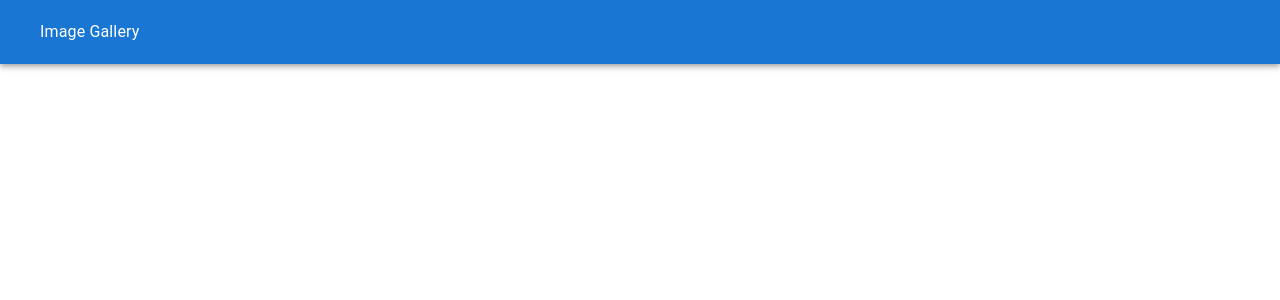
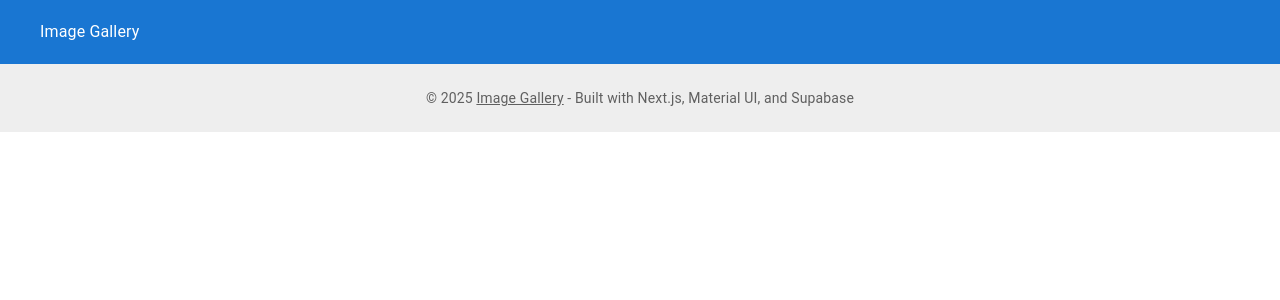
Before and after one commit to aayman01/image_upload, a Next.js app: page / in a window 1280 px wide. Shown: the top 300 px of the page. Built offline with nearby package versions, Linux system fonts and the light colour scheme; some icons are missing.

Commit message:
footer complete

```diff
--- a/src/app/page.tsx
+++ b/src/app/page.tsx
@@ -1,11 +1,12 @@
 import Header from "@/components/Header";
-
+import Footer from "@/components/Footer";
 
 
 export default function Home() {
   return (
     <>
       <Header/>
+      <Footer/>
     </>
   );
 }
--- /dev/null
+++ b/src/components/Footer.tsx
@@ -0,0 +1,35 @@
+"use client"
+import Box from "@mui/material/Box";
+import Typography from "@mui/material/Typography";
+import Container from "@mui/material/Container";
+import Link from "@mui/material/Link";
+import { useTheme } from "@mui/material";
+
+export default function Footer() {
+    const theme = useTheme();
+  return (
+    <Box
+      component="footer"
+      sx={{
+        py: 3,
+        px: 2,
+        mt: "auto",
+        backgroundColor:
+          theme.palette.mode === "light"
+            ? theme.palette.grey[200]
+            : theme.palette.grey[800],
+      }}
+    >
+      <Container maxWidth="lg">
+        <Typography variant="body2" color="text.secondary" align="center">
+          {"© "}
+          {new Date().getFullYear()}{" "}
+          <Link color="inherit" href="/">
+            Image Gallery
+          </Link>
+          {" - Built with Next.js, Material UI, and Supabase"}
+        </Typography>
+      </Container>
+    </Box>
+  );
+}
--- a/src/components/Header.tsx
+++ b/src/components/Header.tsx
@@ -13,7 +13,7 @@ export default function Header() {
           <Typography
             noWrap
             component="div"
-            sx={{ flexGrow: 1}}
+            sx={{ flexGrow: 1 }}
           >
             Image Gallery
           </Typography>
```
